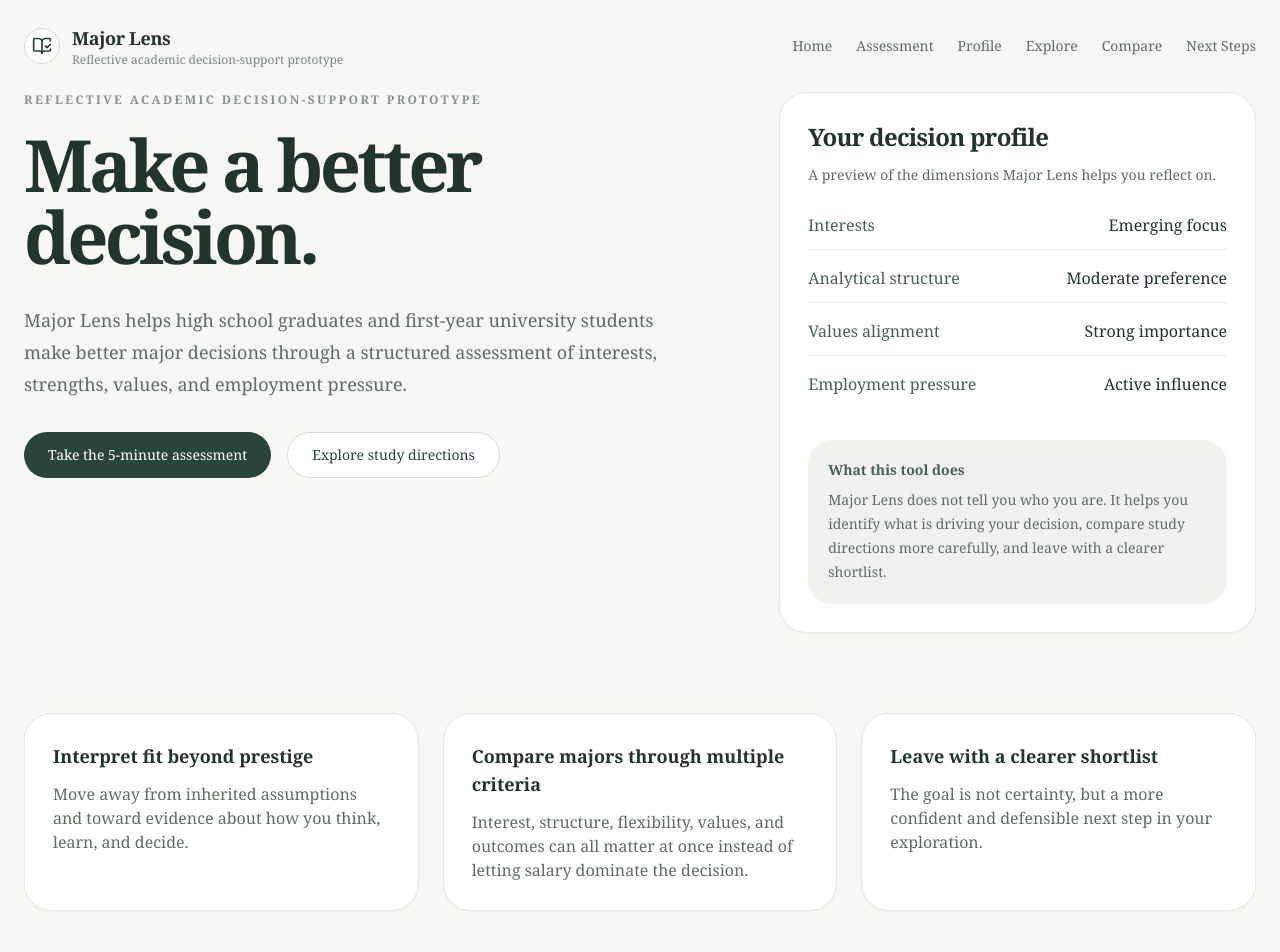
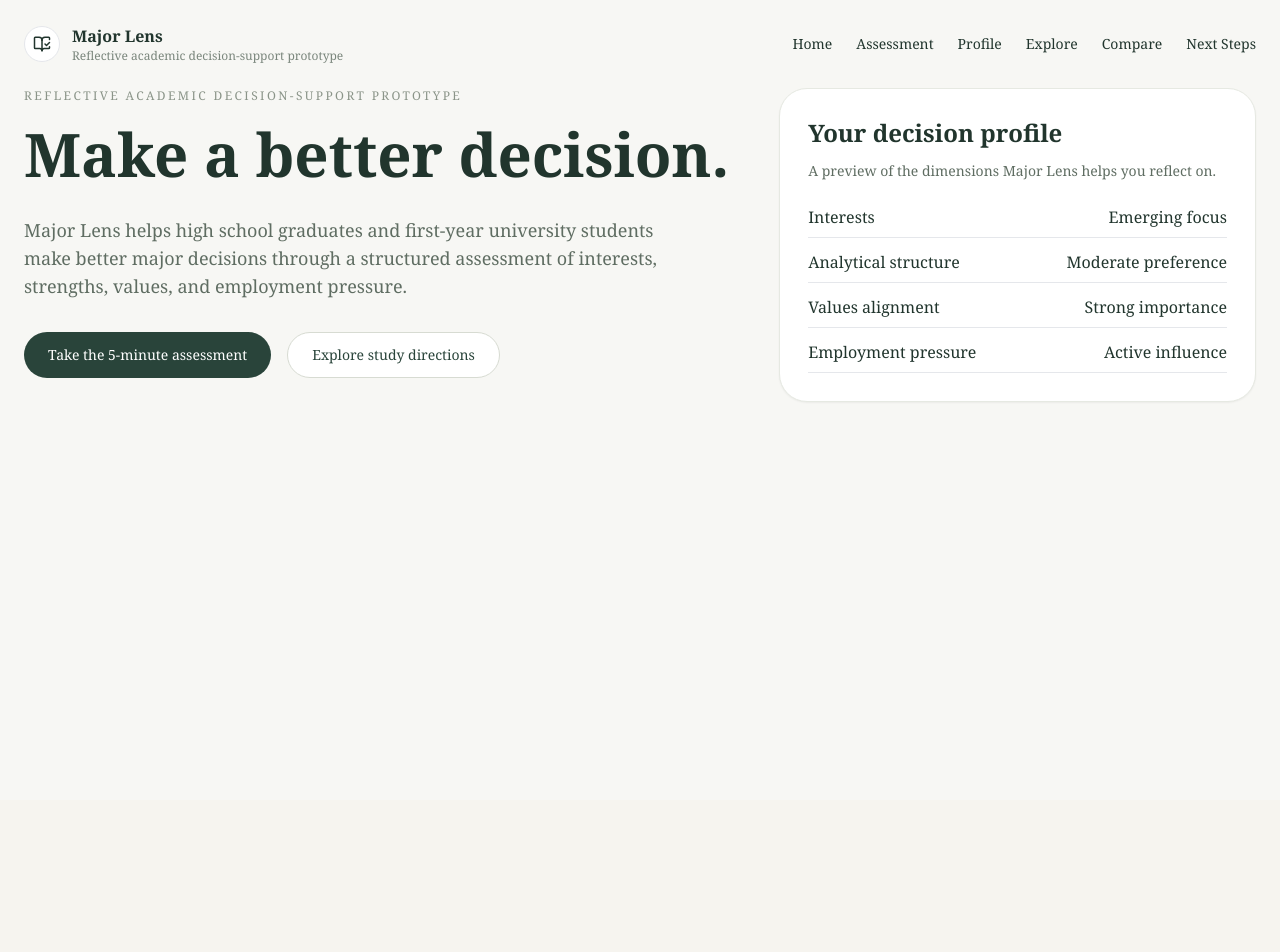
Before and after one commit to mysta2628-ai/major-lens, a React (Vite) app: page / in a window 1280 px wide. Shown: the top 952 px of the page. After the commit the page ends 800 px from the top, so only its background shows below. Built offline with nearby package versions, Linux system fonts and the light colour scheme.

Commit message:
Update App.jsx

```diff
--- a/src/App.jsx
+++ b/src/App.jsx
@@ -1,15 +1,68 @@
 import { useState } from "react"
 import {
   BookOpenCheck,
-  ArrowRight,
+  CheckCircle2,
 } from "lucide-react"
 
+
+
+/* ---------- QUESTIONS DATA ---------- */
+
+const QUESTIONS = [
+  ["I enjoy exploring multiple subject areas before choosing one.", "interests"],
+  ["I prefer structured analytical problem-solving tasks.", "structure"],
+  ["I want my future work to reflect my personal values.", "values"],
+  ["Job security strongly affects my major choice.", "pressure"],
+
+  ["I am curious about interdisciplinary learning.", "interests"],
+  ["I like working with systems and frameworks.", "structure"],
+  ["Social contribution matters in my study decisions.", "values"],
+  ["Salary expectations influence my choices.", "pressure"],
+
+  ["I enjoy discovering how different fields connect.", "interests"],
+  ["Logical reasoning is one of my strengths.", "structure"],
+  ["Purpose matters more than prestige.", "values"],
+  ["Family expectations affect my decision.", "pressure"],
+
+  ["I am open to unexpected academic directions.", "interests"],
+  ["I enjoy structured argumentation.", "structure"],
+  ["Ethical alignment matters in career choice.", "values"],
+  ["Employment rates affect my decisions.", "pressure"],
+
+  ["I like comparing different academic pathways.", "interests"],
+  ["I enjoy working with formal models.", "structure"],
+  ["Long-term meaning matters more than speed of employment.", "values"],
+  ["Market demand influences my thinking.", "pressure"],
+]
+
+
+
+/* ---------- UI COMPONENTS ---------- */
+
+function Card({ children }) {
+  return (
+    <div className="rounded-[28px] border border-[#e6e9e2] bg-white p-7 shadow-sm">
+      {children}
+    </div>
+  )
+}
 
 function PrimaryButton({ children, onClick }) {
   return (
     <button
       onClick={onClick}
-      className="rounded-full bg-[#29443a] px-6 py-3 text-sm font-medium text-white transition hover:bg-[#21352d]"
+      className="rounded-full bg-[#29443a] px-6 py-3 text-sm font-medium text-white hover:bg-[#21352d]"
+    >
+      {children}
+    </button>
+  )
+}
+
+function SecondaryButton({ children, onClick }) {
+  return (
+    <button
+      onClick={onClick}
+      className="rounded-full border border-[#d7dbd2] bg-white px-6 py-3 text-sm font-medium text-[#29443a]"
     >
       {children}
     </button>
@@ -17,137 +70,138 @@ function PrimaryButton({ children, onClick }) {
 }
 
 
-function SecondaryButton({ children, onClick }) {
-  return (
-    <button
-      onClick={onClick}
-      className="rounded-full border border-[#d7dbd2] bg-white px-6 py-3 text-sm font-medium text-[#29443a] transition hover:bg-[#f6f7f3]"
-    >
-      {children}
-    </button>
-  )
-}
 
-
-function EditorialCard({ children, className = "" }) {
-  return (
-    <div
-      className={`rounded-[28px] border border-[#e6e9e2] bg-white shadow-sm ${className}`}
-    >
-      {children}
-    </div>
-  )
-}
-
+/* ---------- MAIN APP ---------- */
 
 export default function App() {
 
   const [screen, setScreen] = useState("home")
 
+  const [answers, setAnswers] = useState(
+    Array(QUESTIONS.length).fill(null)
+  )
+
+  const [profile, setProfile] = useState(null)
+
+
+
+/* ---------- SCORE ENGINE ---------- */
+
+  function calculateProfile() {
+
+    const totals = {
+      interests: 0,
+      structure: 0,
+      values: 0,
+      pressure: 0,
+    }
+
+    const counts = {
+      interests: 0,
+      structure: 0,
+      values: 0,
+      pressure: 0,
+    }
+
+    QUESTIONS.forEach(([_, dimension], i) => {
+      if (answers[i] != null) {
+        totals[dimension] += answers[i]
+        counts[dimension]++
+      }
+    })
+
+    const result = {}
+
+    Object.keys(totals).forEach(key => {
+      result[key] = Math.round(totals[key] / counts[key])
+    })
+
+    setProfile(result)
+    setScreen("profile")
+  }
+
+
+
+/* ---------- HEADER ---------- */
+
+  function Header() {
+
+    const tabs = [
+      ["Home", "home"],
+      ["Assessment", "assessment"],
+      ["Profile", "profile"],
+      ["Explore", "explore"],
+      ["Compare", "compare"],
+      ["Next Steps", "next"],
+    ]
 
     return (
-    <div className="min-h-screen bg-[#f7f7f4] text-[#21352d]">
-
-      {/* HEADER */}
-
       <header className="mx-auto flex max-w-7xl items-center justify-between px-6 py-6">
 
         <div className="flex items-center gap-3">
 
-          <div className="flex h-9 w-9 items-center justify-center rounded-full border border-[#d7dbd2] bg-white">
-            <BookOpenCheck className="h-5 w-5 text-[#29443a]" />
+          <div className="flex h-9 w-9 items-center justify-center rounded-full border bg-white">
+            <BookOpenCheck size={18} />
           </div>
 
           <div>
-
-            <div className="text-lg font-semibold tracking-[-0.02em]">
-              Major Lens
-            </div>
-
+            <div className="font-semibold">Major Lens</div>
             <div className="text-xs text-[#7a867c]">
               Reflective academic decision-support prototype
             </div>
-
           </div>
 
         </div>
 
 
-        <nav className="hidden gap-6 text-sm text-[#5f6d62] md:flex">
+        <nav className="hidden gap-6 md:flex text-sm">
 
-          <button onClick={() => setScreen("home")}>
-            Home
+          {tabs.map(([label, key]) => (
+            <button key={key} onClick={() => setScreen(key)}>
+              {label}
             </button>
-
-          <button onClick={() => setScreen("assessment")}>
-            Assessment
-          </button>
-
-          <button onClick={() => setScreen("profile")}>
-            Profile
-          </button>
-
-          <button onClick={() => setScreen("explore")}>
-            Explore
-          </button>
-
-          <button onClick={() => setScreen("compare")}>
-            Compare
-          </button>
-
-          <button onClick={() => setScreen("next")}>
-            Next Steps
-          </button>
+          ))}
 
         </nav>
 
       </header>
+    )
+  }
 
 
-      {/* MAIN */}
 
-      <main className="mx-auto max-w-7xl px-6 pb-24">
+/* ---------- HOME ---------- */
 
-        {screen === "home" && (
+  function HomeScreen() {
 
+    return (
       <>
 
-            {/* HERO */}
-
-            <section className="grid gap-10 lg:grid-cols-[1.2fr_0.8fr] lg:items-start">
+        <section className="grid gap-10 lg:grid-cols-[1.2fr_0.8fr]">
 
           <div>
 
-                <p className="text-xs font-semibold uppercase tracking-[0.2em] text-[#8a9488]">
+            <p className="text-xs uppercase tracking-[0.2em] text-[#8a9488]">
               Reflective academic decision-support prototype
             </p>
 
-
-                <h1 className="mt-5 text-5xl font-semibold leading-[0.96] tracking-[-0.05em] lg:text-7xl">
+            <h1 className="mt-5 text-6xl font-semibold">
               Make a better decision.
             </h1>
 
-
-                <p className="mt-8 max-w-2xl text-lg leading-8 text-[#5f6d62]">
-                  Major Lens helps high school graduates and first-year
-                  university students make better major decisions through a
-                  structured assessment of interests, strengths, values, and
-                  employment pressure.
+            <p className="mt-8 max-w-2xl text-lg text-[#5f6d62]">
+              Major Lens helps high school graduates and first-year university
+              students make better major decisions through a structured
+              assessment of interests, strengths, values, and employment pressure.
             </p>
-
 
             <div className="mt-8 flex gap-4">
 
-                  <PrimaryButton
-                    onClick={() => setScreen("assessment")}
-                  >
+              <PrimaryButton onClick={() => setScreen("assessment")}>
                 Take the 5-minute assessment
               </PrimaryButton>
 
-
-                  <SecondaryButton
-                    onClick={() => setScreen("explore")}
-                  >
+              <SecondaryButton onClick={() => setScreen("explore")}>
                 Explore study directions
               </SecondaryButton>
 
@@ -156,191 +210,273 @@ export default function App() {
           </div>
 
 
-              {/* PROFILE PREVIEW */}
+          <Card>
 
-              <aside>
-
-                <EditorialCard className="p-7">
-
-                  <h2 className="text-2xl font-semibold tracking-[-0.03em]">
+            <h2 className="text-2xl font-semibold">
               Your decision profile
             </h2>
-
 
             <p className="mt-3 text-sm text-[#5f6d62]">
               A preview of the dimensions Major Lens helps you reflect on.
             </p>
 
-
-                  <dl className="mt-7 space-y-4">
+            <dl className="mt-6 space-y-3">
 
               {[
                 ["Interests", "Emerging focus"],
                 ["Analytical structure", "Moderate preference"],
                 ["Values alignment", "Strong importance"],
                 ["Employment pressure", "Active influence"],
-                    ].map(([label, value]) => (
-
-                      <div
-                        key={label}
-                        className="flex justify-between border-b border-[#ecefe8] pb-3 last:border-none"
-                      >
-
-                        <dt className="text-[#486156]">
-                          {label}
-                        </dt>
-
-                        <dd className="font-medium">
-                          {value}
-                        </dd>
-
+              ].map(([k, v]) => (
+                <div key={k} className="flex justify-between border-b pb-2">
+                  <dt>{k}</dt>
+                  <dd>{v}</dd>
                 </div>
-
               ))}
 
             </dl>
 
-
-                  <div className="mt-8 rounded-[24px] bg-[#f1f2ec] p-5">
-
-                    <h3 className="text-sm font-semibold text-[#486156]">
-                      What this tool does
-                    </h3>
-
-                    <p className="mt-2 text-sm leading-6 text-[#5f6d62]">
-                      Major Lens does not tell you who you are. It helps you
-                      identify what is driving your decision, compare study
-                      directions more carefully, and leave with a clearer
-                      shortlist.
-                    </p>
-
-                  </div>
-
-                </EditorialCard>
-
-              </aside>
-
-            </section>
-
-
-            {/* VALUE CARDS */}
-
-            <section className="mt-20 grid gap-6 md:grid-cols-3">
-
-              <EditorialCard className="p-7">
-
-                <h3 className="text-lg font-semibold">
-                  Interpret fit beyond prestige
-                </h3>
-
-                <p className="mt-3 text-[#5f6d62]">
-                  Move away from inherited assumptions and toward evidence
-                  about how you think, learn, and decide.
-                </p>
-
-              </EditorialCard>
-
-
-              <EditorialCard className="p-7">
-
-                <h3 className="text-lg font-semibold">
-                  Compare majors through multiple criteria
-                </h3>
-
-                <p className="mt-3 text-[#5f6d62]">
-                  Interest, structure, flexibility, values, and outcomes can
-                  all matter at once instead of letting salary dominate the
-                  decision.
-                </p>
-
-              </EditorialCard>
-
-
-              <EditorialCard className="p-7">
-
-                <h3 className="text-lg font-semibold">
-                  Leave with a clearer shortlist
-                </h3>
-
-                <p className="mt-3 text-[#5f6d62]">
-                  The goal is not certainty, but a more confident and
-                  defensible next step in your exploration.
-                </p>
-
-              </EditorialCard>
-
-            </section>
-
-
-            {/* HOW IT WORKS */}
-
-            <section className="mt-24">
-
-              <h2 className="text-2xl font-semibold tracking-[-0.03em]">
-                How Major Lens works
-              </h2>
-
-
-              <ol className="mt-10 grid gap-6 md:grid-cols-3">
-
-                {[
-                  [
-                    "Assess",
-                    "Answer short statements about your interests, strengths, values, and decision pressures.",
-                  ],
-                  [
-                    "Interpret",
-                    "Receive a profile showing what may be shaping your current major decision.",
-                  ],
-                  [
-                    "Compare",
-                    "Explore study directions across learning style, flexibility, values, and outcomes.",
-                  ],
-                ].map(([title, text], i) => (
-
-                  <EditorialCard key={i} className="p-6">
-
-                    <div className="text-sm font-semibold text-[#7a867c]">
-                      Step {i + 1}
-                    </div>
-
-                    <h3 className="mt-2 text-lg font-semibold">
-                      {title}
-                    </h3>
-
-                    <p className="mt-2 text-[#5f6d62]">
-                      {text}
-                    </p>
-
-                  </EditorialCard>
-
-                ))}
-
-              </ol>
-
-            </section>
-
-
-            {/* TRUST BLOCK */}
-
-            <section className="mt-24 max-w-3xl">
-
-              <h2 className="text-2xl font-semibold tracking-[-0.03em]">
-                Designed for reflective major exploration
-              </h2>
-
-              <p className="mt-4 text-[#5f6d62] leading-7">
-                Major Lens is a concept tool for students who want a more
-                thoughtful way to narrow their options. It is not a replacement
-                for academic advising, but a structured starting point for
-                better questions and better comparisons.
-              </p>
+          </Card>
 
         </section>
 
       </>
+    )
+  }
 
-        )}
+
+
+/* ---------- ASSESSMENT ---------- */
+
+  function AssessmentScreen() {
+
+    function answer(i, v) {
+      const copy = [...answers]
+      copy[i] = v
+      setAnswers(copy)
+    }
+
+    return (
+      <section className="max-w-3xl">
+
+        <h2 className="text-3xl font-semibold">
+          Assessment
+        </h2>
+
+        <div className="mt-10 space-y-6">
+
+          {QUESTIONS.map(([text], i) => (
+
+            <Card key={i}>
+
+              <p>{text}</p>
+
+              <div className="mt-3 flex gap-2">
+
+                {[1, 2, 3, 4, 5].map(v => (
+                  <button
+                    key={v}
+                    onClick={() => answer(i, v)}
+                    className={`px-4 py-2 rounded-full border ${
+                      answers[i] === v
+                        ? "bg-[#29443a] text-white"
+                        : ""
+                    }`}
+                  >
+                    {v}
+                  </button>
+                ))}
+
+              </div>
+
+            </Card>
+
+          ))}
+
+        </div>
+
+        <div className="mt-10">
+
+          <PrimaryButton onClick={calculateProfile}>
+            View your profile
+          </PrimaryButton>
+
+        </div>
+
+      </section>
+    )
+  }
+
+
+
+/* ---------- PROFILE ---------- */
+
+  function ProfileScreen() {
+
+    if (!profile) {
+      return <p>Please complete assessment first.</p>
+    }
+
+    return (
+      <section>
+
+        <h2 className="text-3xl font-semibold">
+          Decision Profile
+        </h2>
+
+        <div className="mt-10 grid md:grid-cols-2 gap-6">
+
+          {Object.entries(profile).map(([k, v]) => (
+
+            <Card key={k}>
+
+              <h3 className="capitalize">{k}</h3>
+
+              <p className="mt-2 text-2xl font-semibold">
+                {v}/5
+              </p>
+
+            </Card>
+
+          ))}
+
+        </div>
+
+      </section>
+    )
+  }
+
+
+
+/* ---------- EXPLORE ---------- */
+
+  function ExploreScreen() {
+
+    return (
+      <section>
+
+        <h2 className="text-3xl font-semibold">
+          Explore study directions
+        </h2>
+
+        <div className="mt-10 grid md:grid-cols-3 gap-6">
+
+          {["Law", "Economics", "Psychology"].map(m => (
+
+            <Card key={m}>
+              <h3>{m}</h3>
+              <p className="mt-2 text-[#5f6d62]">
+                Example pathway description.
+              </p>
+            </Card>
+
+          ))}
+
+        </div>
+
+      </section>
+    )
+  }
+
+
+
+/* ---------- COMPARE ---------- */
+
+  function CompareScreen() {
+
+    return (
+      <section>
+
+        <h2 className="text-3xl font-semibold">
+          Compare majors
+        </h2>
+
+        <p className="mt-4 text-[#5f6d62]">
+          Compare shortlisted majors across structure, flexibility, values, and outcomes.
+        </p>
+
+      </section>
+    )
+  }
+
+
+
+/* ---------- NEXT STEPS ---------- */
+
+  function NextScreen() {
+
+    return (
+      <section>
+
+        <h2 className="text-3xl font-semibold">
+          Next Steps
+        </h2>
+
+        <ul className="mt-6 space-y-3">
+
+          {[
+            "Discuss options with an advisor",
+            "Review course structures",
+            "Compare long-term pathways",
+          ].map(step => (
+
+            <li key={step} className="flex gap-2 items-center">
+
+              <CheckCircle2 size={18} />
+
+              {step}
+
+            </li>
+
+          ))}
+
+        </ul>
+
+      </section>
+    )
+  }
+
+
+
+/* ---------- ROUTER ---------- */
+
+  function ScreenRouter() {
+
+    switch (screen) {
+
+      case "assessment":
+        return <AssessmentScreen />
+
+      case "profile":
+        return <ProfileScreen />
+
+      case "explore":
+        return <ExploreScreen />
+
+      case "compare":
+        return <CompareScreen />
+
+      case "next":
+        return <NextScreen />
+
+      default:
+        return <HomeScreen />
+
+    }
+  }
+
+
+
+/* ---------- APP RETURN ---------- */
+
+  return (
+    <div className="min-h-screen bg-[#f7f7f4] text-[#21352d]">
+
+      <Header />
+
+      <main className="mx-auto max-w-7xl px-6 pb-24">
+
+        <ScreenRouter />
 
       </main>
 
```
Lines whose indentation alone changed are shown as unchanged.
